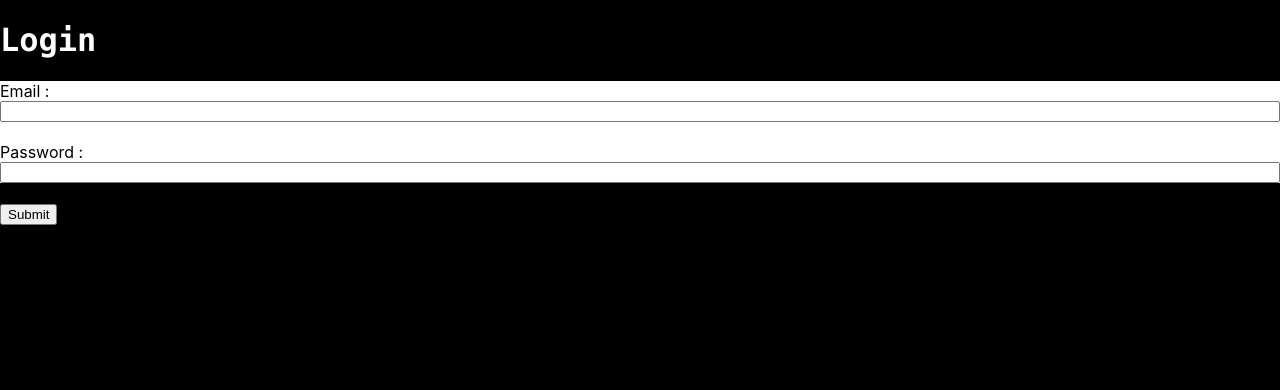
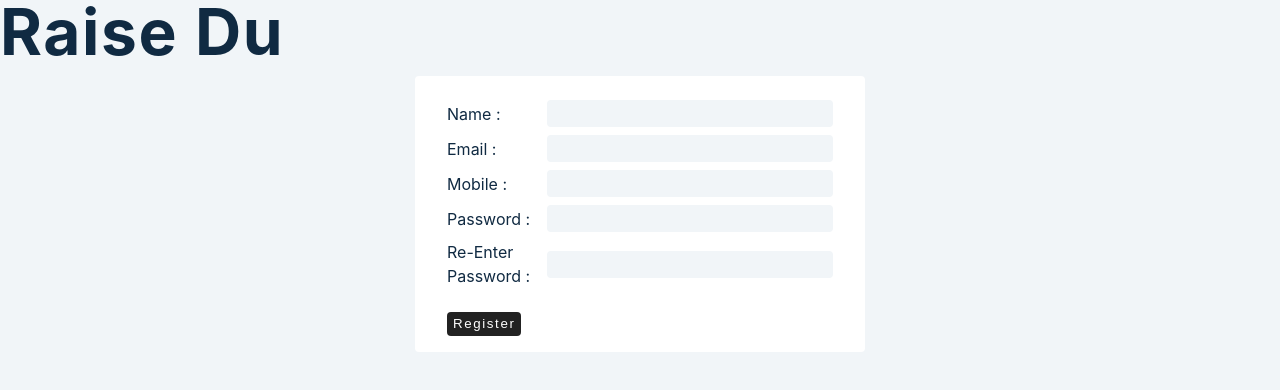
Before and after one commit to HARSHIT-MORE/project, a React (Create React App) app: page /login in a window 1280 px wide. Shown: the top 390 px of the page. Built offline with nearby package versions, Linux system fonts and the light colour scheme.

Commit message:
some changes have made

```diff
--- a/public/index.html
+++ b/public/index.html
@@ -24,7 +24,7 @@
       work correctly both with client-side routing and a non-root public URL.
       Learn how to configure a non-root public URL by running `npm run build`.
     -->
-    <title>React App</title>
+    <title>RaiseDu</title>
   </head>
   <body>
     <noscript>You need to enable JavaScript to run this app.</noscript>
--- a/src/App.js
+++ b/src/App.js
@@ -1,11 +1,10 @@
 import React from 'react';
 import {Login} from './Login'
-
+import Registration from "./Registration"
 function App(){
 return(<>
-<h1>Login</h1>
-
-<Login/>
+<h1>Raise Du</h1>
+<Registration/>
 </>
 )
 }
--- a/src/Login.js
+++ b/src/Login.js
@@ -5,8 +5,9 @@ export const Login = () => {
   const [password, setPassword] = useState("");
 
   return (
-    <div>
+    <article>
       <form className="form">
+        <div className='form-control'>
         <label htmlFor="email">Email :</label>
         <input
           type="email"
@@ -16,7 +17,8 @@ export const Login = () => {
           onChange={(e) => setEmail(e.target.value)}
           required
         />
-        <br />
+        </div>
+        <div className='form-control'>
         <label htmlFor="password">Password :</label>
         <input
           type="password"
@@ -26,8 +28,9 @@ export const Login = () => {
           onChange={(e) => setPassword(e.target.value)}
           required
         />
-      </form>
-      <br />
+        </div>
+
+
       <button
         type="submit"
         onClick={() => {
@@ -36,6 +39,7 @@ export const Login = () => {
       >
         Submit
       </button>
-    </div>
+      </form>
+    </article>
   );
 };
--- a/src/Registration.js
+++ b/src/Registration.js
@@ -1,33 +1,73 @@
-import React,{useState}from 'react'
+import React, { useState } from "react";
 
 function Registration() {
-    const [name,setName]=useState('')
-    const [email,setEmail]=useState('')
-    const[mobile,setMobile]=useState('')
-    const[password,setPassword]=useState('')
-    const [conform,setConform]=useState('')
+  const [name, setName] = useState("");
+  const [email, setEmail] = useState("");
+  const [mobile, setMobile] = useState("");
+  const [password, setPassword] = useState("");
+  const [conform, setConform] = useState("");
   return (
     <>
-    <form className='form'>
-        <label htmlFor='name'>Name :</label>
-        <input type='name'id='name'name='name'value={name} onChange={(e)=>setName(e.target.value)} required/>
-        <br/>
-        <label htmlFor='email'>Email :</label>
-        <input type='email'id='email'value={email} onChange={(e)=>setEmail(e.target.value)} required/>
-        <br/>
-        <label htmlFor='tel'>Mobile :</label>
-        <input type='tel'id='tel'value={mobile} onChange={(e)=>setMobile(e.target.value)} required/>
-        <br/>
-        <label htmlFor='password'>Password :</label>
-        <input type='password'id='password'value={password} onChange={(e)=>setPassword(e.target.value)} required/>
-        <br/>
-        <label htmlFor='conform'>Re-Enter Password :</label>
-        <input type='password'id='conform'value={conform} onChange={(e)=>setConform(e.target.value)}required/>
-        <br/>
-        <button type='submit' onClick={()=>console.log('data submitted')}>Register</button>
-    </form>
+    <article>
+      <form className="form">
+        <div className='form-control'>
+        <label htmlFor="name">Name :</label>
+        <input
+          type="name"
+          id="name"
+          name="name"
+          value={name}
+          onChange={(e) => setName(e.target.value)}
+          required
+        />
+        </div>
+        <div className='form-control'>
+        <label htmlFor="email">Email :</label>
+        <input
+          type="email"
+          id="email"
+          value={email}
+          onChange={(e) => setEmail(e.target.value)}
+          required
+        />
+        </div>
+        <div className='form-control'>
+        <label htmlFor="tel">Mobile :</label>
+        <input
+          type="tel"
+          id="tel"
+          value={mobile}
+          onChange={(e) => setMobile(e.target.value)}
+          required
+        />
+        </div>
+        <div className='form-control'>
+        <label htmlFor="password">Password :</label>
+        <input
+          type="password"
+          id="password"
+          value={password}
+          onChange={(e) => setPassword(e.target.value)}
+          required
+        />
+        </div>
+        <div className='form-control'>
+        <label htmlFor="conform">Re-Enter Password :</label>
+        <input
+          type="password"
+          id="conform"
+          value={conform}
+          onChange={(e) => setConform(e.target.value)}
+          required
+        />
+        </div>
+        <button type="submit" onClick={() => console.log("data submitted")}>
+          Register
+        </button>
+      </form>
+      </article>
     </>
-  )
+  );
 }
 
-export default Registration
+export default Registration;
--- a/src/index.css
+++ b/src/index.css
@@ -1,21 +1,320 @@
+/*
+===============
+Variables
+===============
+*/
+
+:root {
+  /* dark shades of primary color*/
+  --clr-primary-1: hsl(205, 86%, 17%);
+  --clr-primary-2: hsl(205, 77%, 27%);
+  --clr-primary-3: hsl(205, 72%, 37%);
+  --clr-primary-4: hsl(205, 63%, 48%);
+  /* primary/main color */
+  --clr-primary-5: hsl(205, 78%, 60%);
+  /* lighter shades of primary color */
+  --clr-primary-6: hsl(205, 89%, 70%);
+  --clr-primary-7: hsl(205, 90%, 76%);
+  --clr-primary-8: hsl(205, 86%, 81%);
+  --clr-primary-9: hsl(205, 90%, 88%);
+  --clr-primary-10: hsl(205, 100%, 96%);
+  /* darkest grey - used for headings */
+  --clr-grey-1: hsl(209, 61%, 16%);
+  --clr-grey-2: hsl(211, 39%, 23%);
+  --clr-grey-3: hsl(209, 34%, 30%);
+  --clr-grey-4: hsl(209, 28%, 39%);
+  /* grey used for paragraphs */
+  --clr-grey-5: hsl(210, 22%, 49%);
+  --clr-grey-6: hsl(209, 23%, 60%);
+  --clr-grey-7: hsl(211, 27%, 70%);
+  --clr-grey-8: hsl(210, 31%, 80%);
+  --clr-grey-9: hsl(212, 33%, 89%);
+  --clr-grey-10: hsl(210, 36%, 96%);
+  --clr-white: #fff;
+  --clr-red-dark: hsl(360, 67%, 44%);
+  --clr-red-light: hsl(360, 71%, 66%);
+  --clr-green-dark: hsl(125, 67%, 44%);
+  --clr-green-light: hsl(125, 71%, 66%);
+  --clr-black: #222;
+  --transition: all 0.3s linear;
+  --spacing: 0.1rem;
+  --radius: 0.25rem;
+  --light-shadow: 0 5px 15px rgba(0, 0, 0, 0.1);
+  --dark-shadow: 0 5px 15px rgba(0, 0, 0, 0.4);
+  --max-width: 1170px;
+  --fixed-width: 450px;
+  --clr-orange-1: hsl(12, 83%, 98%);
+  --clr-orange-2: hsl(14, 91%, 95%);
+  --clr-orange-3: hsl(12, 89%, 89%);
+  --clr-orange-4: hsl(13, 87%, 82%);
+  --clr-orange-5: hsl(13, 88%, 68%);
+  --clr-orange-6: hsl(13, 88%, 55%);
+  --clr-orange-7: hsl(13, 74%, 49%);
+  --clr-orange-8: hsl(13, 74%, 33%);
+  --clr-orange-9: hsl(13, 73%, 25%);
+  --clr-orange-10: hsl(13, 73%, 16%);
+}
+/*
+===============
+Global Styles
+===============
+*/
+
+*,
+::after,
+::before {
+  margin: 0;
+  padding: 0;
+  box-sizing: border-box;
+}
 body {
-  margin: 0;
-  font-family: -apple-system, BlinkMacSystemFont, 'Segoe UI', 'Roboto', 'Oxygen',
-    'Ubuntu', 'Cantarell', 'Fira Sans', 'Droid Sans', 'Helvetica Neue',
-    sans-serif;
-  background-color: black;
+  font-family: -apple-system, BlinkMacSystemFont, 'Segoe UI', Roboto, Oxygen,
+    Ubuntu, Cantarell, 'Open Sans', 'Helvetica Neue', sans-serif;
+  background: var(--clr-grey-10);
+  color: var(--clr-grey-1);
+  line-height: 1.5;
+  font-size: 0.875rem;
+}
+ul {
+  list-style-type: none;
+}
+a {
+  text-decoration: none;
+}
+h1,
+h2,
+h3,
+h4 {
+  letter-spacing: var(--spacing);
+  text-transform: capitalize;
+  line-height: 1.25;
+  margin-bottom: 0.75rem;
+}
+h1 {
+  font-size: 3rem;
+}
+h2 {
+  font-size: 2rem;
+}
+h3 {
+  font-size: 1.25rem;
+}
+h4 {
+  font-size: 0.875rem;
+}
+p {
+  margin-bottom: 1.25rem;
+  color: var(--clr-grey-5);
+}
+@media screen and (min-width: 800px) {
+  h1 {
+    font-size: 4rem;
+  }
+  h2 {
+    font-size: 2.5rem;
+  }
+  h3 {
+    font-size: 1.75rem;
+  }
+  h4 {
+    font-size: 1rem;
+  }
+  body {
+    font-size: 1rem;
+  }
+  h1,
+  h2,
+  h3,
+  h4 {
+    line-height: 1;
+  }
+}
+/*  global classes */
+
+/* section */
+.section,
+.container {
+  width: 90vw;
+  margin: 0 auto;
+  max-width: var(--max-width);
 }
 
-h1 {
-  font-family: source-code-pro, Menlo, Monaco, Consolas, 'Courier New',
-    monospace;
-    color: white;
+@media screen and (min-width: 992px) {
+  .section {
+    width: 95vw;
+  }
 }
-.form{
 
+.container {
+  text-align: center;
+  margin-top: 5rem;
+}
+.btn {
+  display: inline-block;
+  background: var(--clr-primary-5);
+  color: var(--clr-white);
+  padding: 0.25rem 0.75rem;
+  border-radius: var(--radius);
+  border-color: transparent;
+  text-transform: capitalize;
+  font-size: 1rem;
+  letter-spacing: var(--spacing);
+  margin-top: 2rem;
+  margin-left: 0.5rem;
+  margin-right: 0.5rem;
+  cursor: pointer;
+  transition: var(--transition);
+}
+.btn:hover {
+  background: var(--clr-primary-1);
+  color: var(--clr-primary-5);
+}
+.item {
+  background: var(--clr-white);
+  display: flex;
+  justify-content: space-between;
+  max-width: var(--fixed-width);
+  margin: 2rem auto;
+  align-items: center;
+  border-radius: var(--radius);
+}
+.item button,
+.item a {
+  background: transparent;
+  border-color: transparent;
+  color: var(--clr-primary-5);
+  letter-spacing: var(--spacing);
+  cursor: pointer;
+}
+.item {
+  padding: 1rem 2rem;
+}
+.item h4 {
+  margin-bottom: 0;
+}
+.item p {
+  margin-bottom: 0;
+}
+.modal {
+  position: absolute;
+  top: 2rem;
+  left: 50%;
+  transform: translateX(-50%);
+  background: var(--clr-white);
+  display: inline-block;
+  padding: 0.25rem 1rem;
+  border-radius: var(--radius);
+  text-transform: capitalize;
+}
+
+.modal p {
+  margin-bottom: 0;
+  color: var(--clr-red-dark);
+}
+.form {
+  background: var(--clr-white);
+  max-width: var(--fixed-width);
+  margin: 0 auto;
+  margin-bottom: 4rem;
+  padding: 1rem 2rem;
+  border-radius: var(--radius);
+}
+.form input {
+  background: var(--clr-grey-10);
+  border-color: transparent;
+  border-radius: var(--radius);
+  padding: 0.25rem 0.5rem;
+}
+.form-control {
+  margin: 0.5rem 0;
   display: grid;
+  grid-template-columns: 100px 1fr;
+  align-items: center;
+}
+.form button {
+  display: inline-block;
+  background: var(--clr-black);
+  color: var(--clr-white);
+  border-color: transparent;
+  margin-top: 1rem;
+  letter-spacing: var(--spacing);
+  padding: 0.15rem 0.25rem;
+  text-transform: capitalize;
+  border-radius: var(--radius);
+  cursor: pointer;
+}
+.nav-links {
+  max-width: var(--fixed-width);
+  margin: 0 auto;
+  margin-bottom: 4rem;
+  display: grid;
+  grid-template-columns: repeat(3, 1fr);
+}
+.nav-links a {
+  color: var(--clr-grey-5);
+}
+.users {
+  display: grid;
+  grid-template-columns: repeat(auto-fit, minmax(300px, 1fr));
+  gap: 2rem;
+  margin: 3rem auto;
+}
+.users li {
+  width: 100%;
+  display: flex;
+  align-items: center;
+  background: var(--clr-white);
+  padding: 1rem 2rem;
+  border-radius: var(--radius);
+  text-align: left;
+}
+.users img {
+  width: 50px;
+  height: 50px;
+  border-radius: 50%;
+  margin-right: 1rem;
+}
+.users h4 {
+  margin-bottom: 0.15rem;
+}
+.users a {
+  color: var(--clr-grey-5);
+  text-transform: capitalize;
+}
 
-  display: center;
-  background-color: white;
+.products {
+  margin: 4rem 0;
+  display: grid;
+  gap: 2rem;
+}
+@media screen and (min-width: 576px) {
+  .products {
+    grid-template-columns: repeat(auto-fit, minmax(300px, 1fr));
+  }
+}
+.product {
+  background: var(--clr-white);
+  border-radius: var(--radius);
+}
+.product img {
+  border-top-left-radius: var(--radius);
+  border-top-right-radius: var(--radius);
 
+  width: 100%;
+  height: 15rem;
+  object-fit: cover;
 }
+.product h4 {
+  margin-top: 1rem;
+}
+
+.product button {
+  margin-bottom: 1rem;
+  background: var(--clr-primary-5);
+  border-radius: var(--radius);
+  border-color: transparent;
+  color: var(--clr-white);
+  padding: 0.25rem 0.5rem;
+  text-transform: capitalize;
+  cursor: pointer;
+}
```
